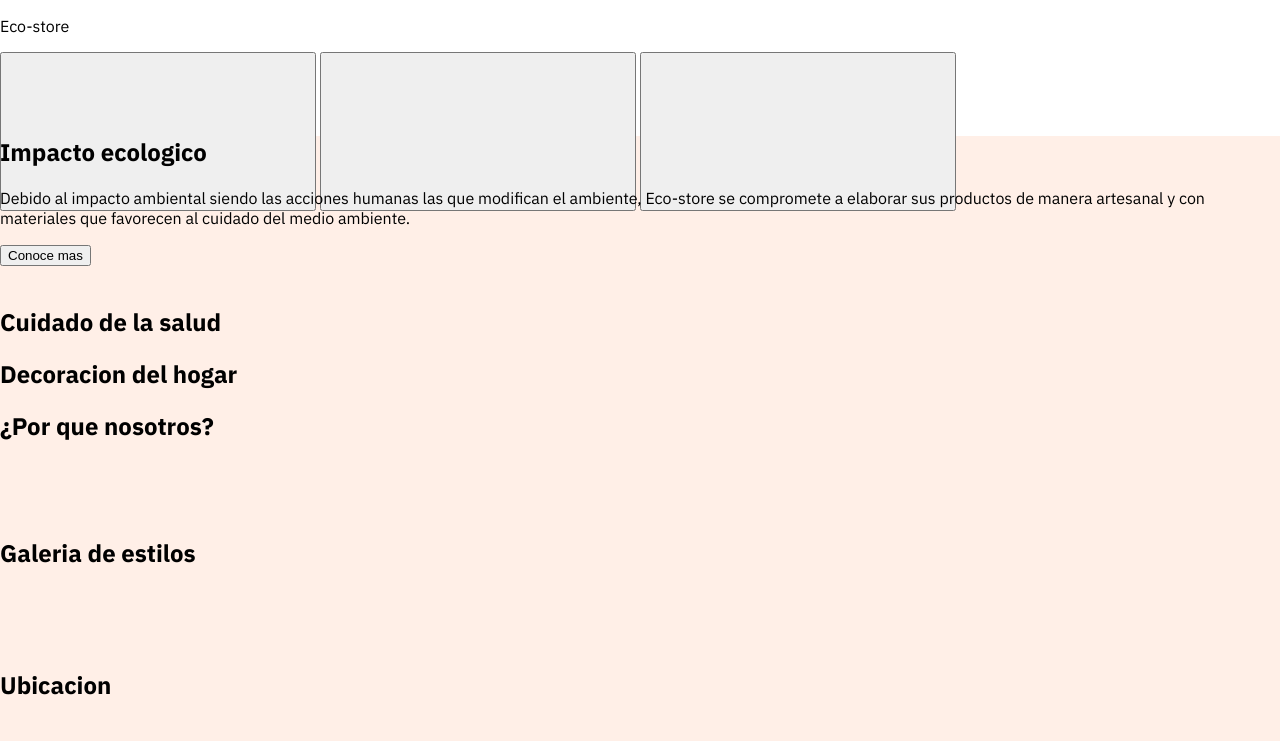
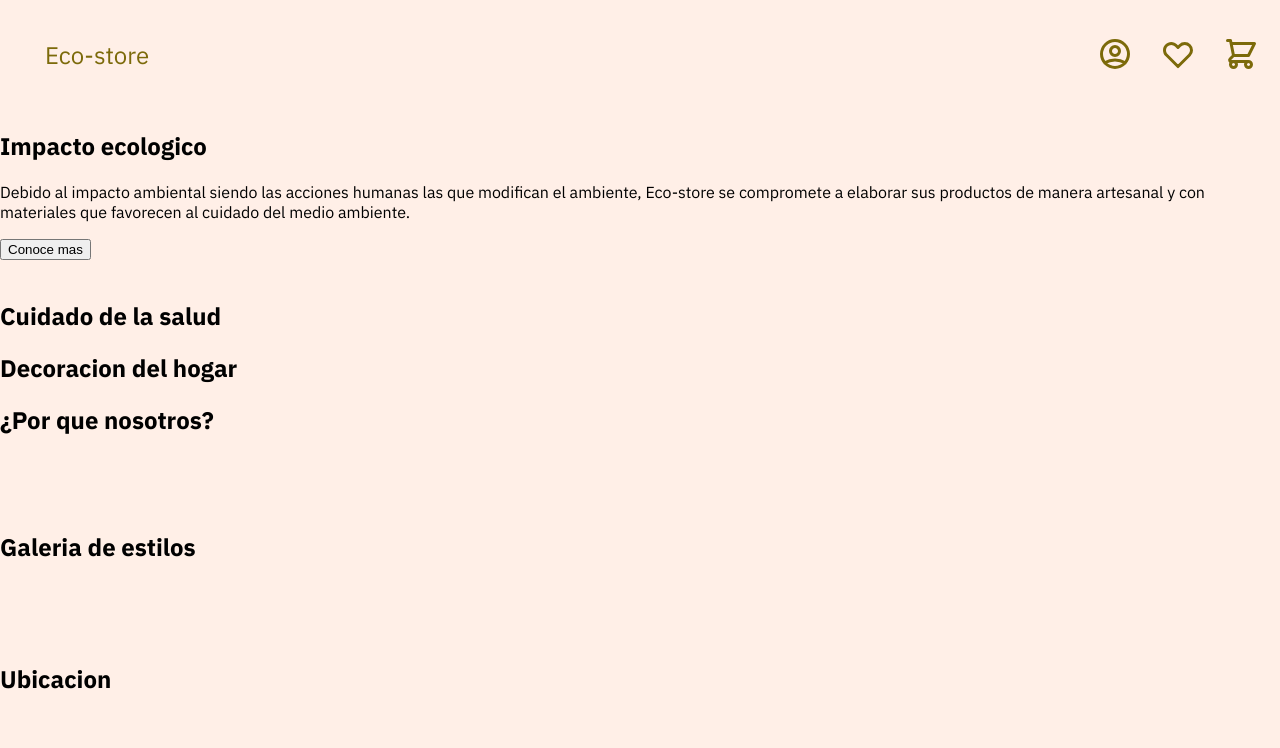
Before and after one commit to omarhernandezrey/35-Curso-de-Fundamentos-de-Sass.io, a plain HTML site: page index.html in a window 1280 px wide. Shown: the top 748 px of the page. Drawn offline with Linux system fonts and the light colour scheme.

Commit message:
07 At Rules: CSS y nesting

```diff
--- a/index.html
+++ b/index.html
@@ -12,15 +12,24 @@
 <body>
     <nav>
         <p>Eco-store</p>
+        <div class="icons">
             <button class="profile">
-            <svg></svg>
+                <svg width="36" height="36" viewBox="0 0 24 24" fill="none" xmlns="http://www.w3.org/2000/svg">
+                    <path d="M5.121 17.804C7.21942 16.6179 9.58958 15.9963 12 16C14.5 16 16.847 16.655 18.879 17.804M15 10C15 10.7956 14.6839 11.5587 14.1213 12.1213C13.5587 12.6839 12.7956 13 12 13C11.2044 13 10.4413 12.6839 9.87868 12.1213C9.31607 11.5587 9 10.7956 9 10C9 9.20435 9.31607 8.44129 9.87868 7.87868C10.4413 7.31607 11.2044 7 12 7C12.7956 7 13.5587 7.31607 14.1213 7.87868C14.6839 8.44129 15 9.20435 15 10ZM21 12C21 13.1819 20.7672 14.3522 20.3149 15.4442C19.8626 16.5361 19.1997 17.5282 18.364 18.364C17.5282 19.1997 16.5361 19.8626 15.4442 20.3149C14.3522 20.7672 13.1819 21 12 21C10.8181 21 9.64778 20.7672 8.55585 20.3149C7.46392 19.8626 6.47177 19.1997 5.63604 18.364C4.80031 17.5282 4.13738 16.5361 3.68508 15.4442C3.23279 14.3522 3 13.1819 3 12C3 9.61305 3.94821 7.32387 5.63604 5.63604C7.32387 3.94821 9.61305 3 12 3C14.3869 3 16.6761 3.94821 18.364 5.63604C20.0518 7.32387 21 9.61305 21 12Z" stroke="#7C6A0A" stroke-width="2" stroke-linecap="round" stroke-linejoin="round"/>
+                </svg>
             </button>
             <button class="wishlist">
-            <svg></svg>
+                <svg width="36" height="36" viewBox="0 0 24 24" fill="none" xmlns="http://www.w3.org/2000/svg">
+                    <path d="M3.34255 7.7779C3.5687 7.23194 3.90017 6.73586 4.31804 6.31799C4.7359 5.90012 5.23198 5.56865 5.77795 5.3425C6.32392 5.11635 6.90909 4.99995 7.50004 4.99995C8.09099 4.99995 8.67616 5.11635 9.22213 5.3425C9.7681 5.56865 10.2642 5.90012 10.682 6.31799L12 7.63599L13.318 6.31799C14.162 5.47407 15.3066 4.99997 16.5 4.99997C17.6935 4.99997 18.8381 5.47407 19.682 6.31799C20.526 7.16191 21.0001 8.30651 21.0001 9.49999C21.0001 10.6935 20.526 11.8381 19.682 12.682L12 20.364L4.31804 12.682C3.90017 12.2641 3.5687 11.7681 3.34255 11.2221C3.1164 10.6761 3 10.0909 3 9.49999C3 8.90904 3.1164 8.32387 3.34255 7.7779Z" stroke="#7C6A0A" stroke-width="2" stroke-linecap="round" stroke-linejoin="round"/>
+                </svg>
             </button>
             <button class="card">
-            <svg></svg>
+                <svg width="36" height="36" viewBox="0 0 24 24" fill="none" xmlns="http://www.w3.org/2000/svg">
+                    <path d="M3 3H5L5.4 5M5.4 5H21L17 13H7M5.4 5L7 13M7 13L4.707 15.293C4.077 15.923 4.523 17 5.414 17H17M17 17C16.4696 17 15.9609 17.2107 15.5858 17.5858C15.2107 17.9609 15 18.4696 15 19C15 19.5304 15.2107 20.0391 15.5858 20.4142C15.9609 20.7893 16.4696 21 17 21C17.5304 21 18.0391 20.7893 18.4142 20.4142C18.7893 20.0391 19 19.5304 19 19C19 18.4696 18.7893 17.9609 18.4142 17.5858C18.0391 17.2107 17.5304 17 17 17ZM9 19C9 19.5304 8.78929 20.0391 8.41421 20.4142C8.03914 20.7893 7.53043 21 7 21C6.46957 21 5.96086 20.7893 5.58579 20.4142C5.21071 20.0391 5 19.5304 5 19C5 18.4696 5.21071 17.9609 5.58579 17.5858C5.96086 17.2107 6.46957 17 7 17C7.53043 17 8.03914 17.2107 8.41421 17.5858C8.78929 17.9609 9 18.4696 9 19Z" stroke="#7C6A0A" stroke-width="2" stroke-linecap="round" stroke-linejoin="round"/>
+                    </svg>
             </button>
+        </div>
+
 
     </nav>
     <main class="main-section">
--- a/scss/main.scss
+++ b/scss/main.scss
@@ -10,19 +10,32 @@ $background: #FA9500; // Definimos $background para evitar el error
 body {
   margin: 0px;
   padding: 0px;
-  font-family: $font-stack; // Utilizamos la variable $font-stack aquí
+  background-color:$primary-color;
+  font-family: $font-stack;
 }
 
 // Estilos para nav
 nav {
-  width: 100%;
-  height: 100px;
+  width: auto;
+  display: flex;
+  justify-content: space-between;
+  color: $primary-text-color;
+  padding: 15px;
+  p {
+    font-size: 1.5em;
+    padding-left: 30px;
+  }
+  .icons {
+    display: flex;
+    gap: 15px;
+    button {
+      background: none;
+      border-style: none;
+
+    }
+  }
 }
 
-// Estilos para main
-main {
-  background-color: $primary-color;
-}
 
 // Estilos para footer
 footer {
```
Also changed, not shown: css/main.css, 1 other file. Lines whose indentation alone changed are shown as unchanged.
